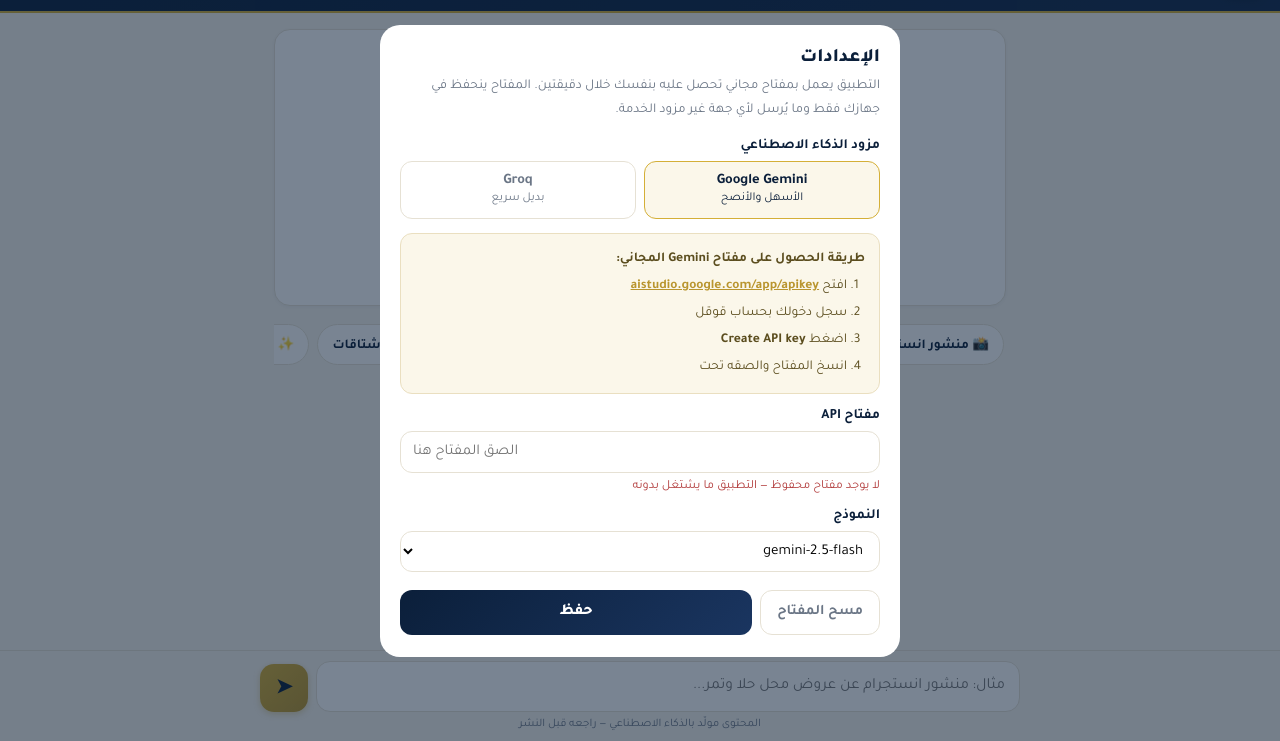
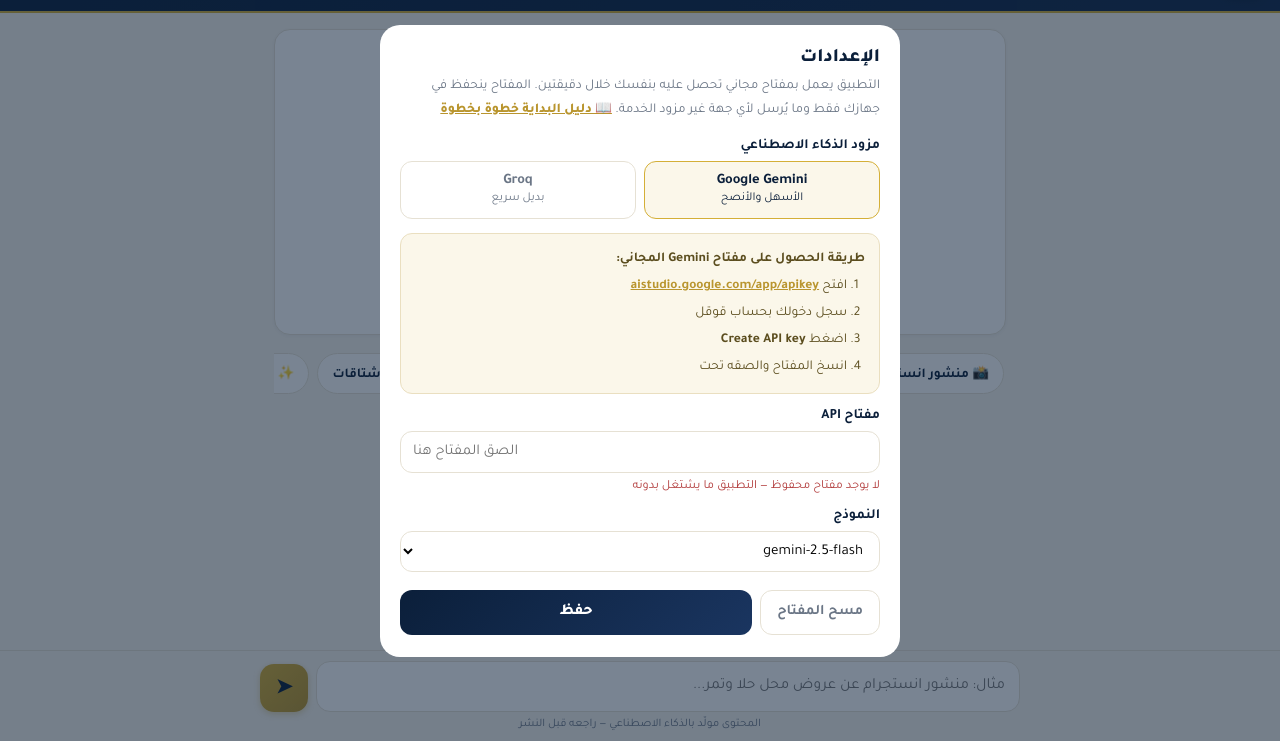
Before and after one commit to mohsenalariqy/Ai, a plain HTML site: page index.html in a window 1280 px wide. Shown: the part 59-800 px from the top of the page. Drawn offline with Linux system fonts and the light colour scheme.

Commit message:
Update index.html

```diff
--- a/index.html
+++ b/index.html
@@ -203,6 +203,7 @@ footer{
     <h2>وصلت للمكان الصح</h2>
     <p>اكتب وش تحتاج لنشاطك التجاري: منشور انستجرام، فكرة ريلز، خطة محتوى أسبوعية، أو رد على عميل — وبيجيك المحتوى جاهز باللهجة السعودية.</p>
     <span class="key-hint" id="keyHint">أول خطوة: أضف مفتاح الذكاء الاصطناعي المجاني من ⚙ الإعدادات</span>
+    <br><a href="guide.html" target="_blank" rel="noopener" style="display:inline-block;margin-top:8px;color:var(--gold-2);font-weight:700;font-size:13.5px">📖 دليل البداية خطوة بخطوة</a>
   </div>
   <div id="chips"></div>
   <div id="chat"></div>
@@ -219,7 +220,7 @@ footer{
 <div class="overlay" id="overlay">
   <div class="modal">
     <h2>الإعدادات</h2>
-    <p class="hint">التطبيق يعمل بمفتاح مجاني تحصل عليه بنفسك خلال دقيقتين. المفتاح ينحفظ في جهازك فقط وما يُرسل لأي جهة غير مزود الخدمة.</p>
+    <p class="hint">التطبيق يعمل بمفتاح مجاني تحصل عليه بنفسك خلال دقيقتين. المفتاح ينحفظ في جهازك فقط وما يُرسل لأي جهة غير مزود الخدمة. <a href="guide.html" target="_blank" rel="noopener" style="color:var(--gold-2);font-weight:800">📖 دليل البداية خطوة بخطوة</a></p>
 
     <div class="field">
       <label>مزود الذكاء الاصطناعي</label>
```
